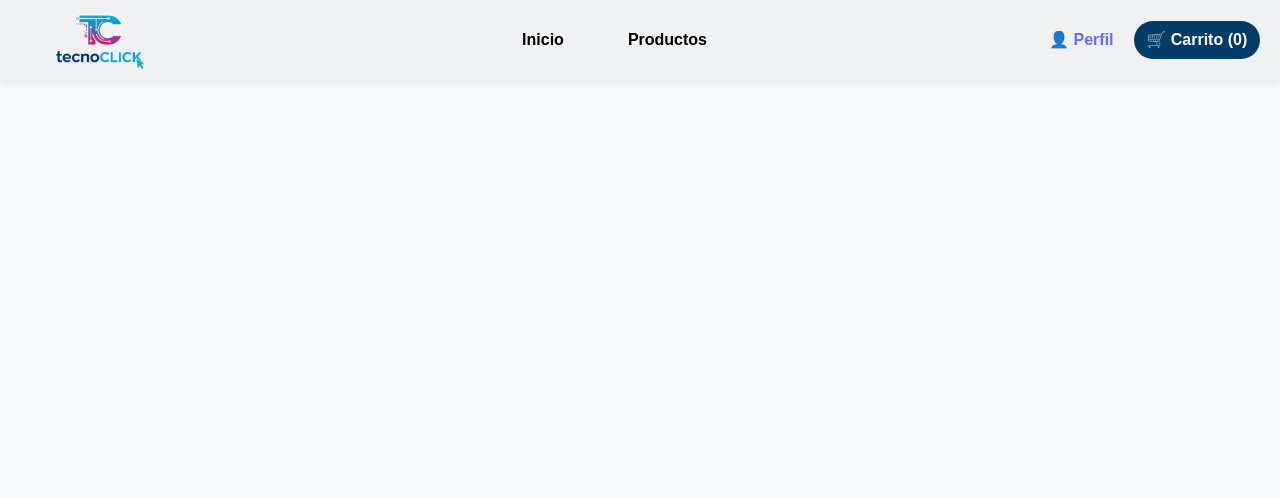
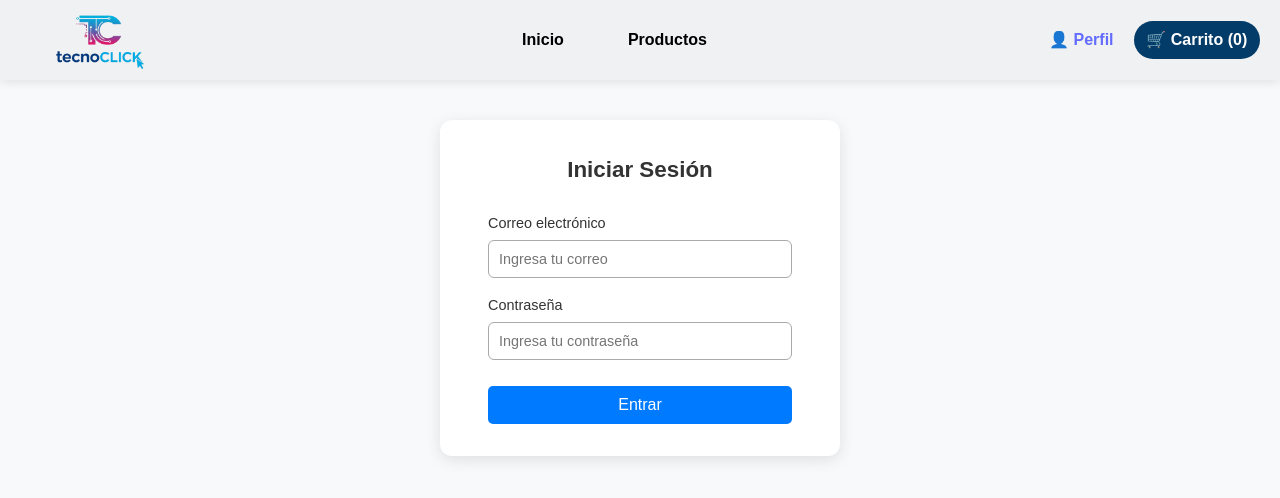
Before and after one commit to Lim-05/TecnoClick, a React (Vite) app in the folder Frontend/: page /login in a window 1280 px wide. Shown: the top 498 px of the page. Built offline with nearby package versions, Linux system fonts and the light colour scheme.

Commit message:
Vista de Login

```diff
--- a/Frontend/src/App.jsx
+++ b/Frontend/src/App.jsx
@@ -9,6 +9,7 @@ import ProductDetail from './pages/ProductDetail';
 import CheckoutForm from './components/checkout/CheckoutForm';
 import Reg_Compra from './components/cart/Reg_Compra'; // ← Agregar esta importación
 import Perfil from './pages/Perfil';
+import Login from './pages/Login';
 import './App.css';
 
 function App() {
@@ -26,6 +27,7 @@ function App() {
               <Route path="/registro-compra" element={<Reg_Compra />} /> {/* ✅ Ruta agregada */}
               <Route path="/checkout" element={<CheckoutForm />} />
               <Route path="/perfil" element={<Perfil />} />
+              <Route path="/login" element={<Login />} />
             </Routes>
           </main>
         </div>
--- /dev/null
+++ b/Frontend/src/pages/Login.css
@@ -0,0 +1,85 @@
+/* ======= Estructura general ======= */
+.login-page {
+  min-height: 100vh;
+  background-color: #f8f9fa;
+  display: flex;
+  flex-direction: column;
+  align-items: center;
+}
+
+/* ======= Contenedor del login ======= */
+.login-container {
+  margin-top: 15vh; /* espacio bajo el header */
+  background: white;
+  border-radius: 12px;
+  padding: 2rem 3rem;
+  box-shadow: 0 4px 15px rgba(0, 0, 0, 0.1);
+  width: 100%;
+  max-width: 400px;
+  text-align: center;
+}
+
+/* ======= Título ======= */
+.login-container h4 {
+  margin-bottom: 1.5rem;
+  font-size: 1.4rem;
+}
+
+/* ======= Formulario ======= */
+form {
+  display: flex;
+  flex-direction: column;
+  gap: 1rem;
+}
+
+label {
+  display: flex;
+  flex-direction: column;
+  font-size: 0.9rem;
+  text-align: left;
+}
+
+input {
+  margin-top: 5px;
+  padding: 10px;
+  border: 1px solid #aaa;
+  border-radius: 6px;
+  font-size: 0.9rem;
+}
+
+input:focus {
+  outline: none;
+  border-color: #007bff;
+}
+
+/* ======= Botón ======= */
+button.continue-btn {
+  margin-top: 10px;
+  padding: 10px 20px;
+  font-size: 1rem;
+  border: none;
+  border-radius: 5px;
+  cursor: pointer;
+  background-color: #007bff;
+  color: #fff;
+  transition: background 0.2s;
+}
+
+button.continue-btn:hover {
+  background-color: #0056b3;
+}
+
+/* ======= Enlace de registro ======= */
+.register-link {
+  margin-top: 1rem;
+  font-size: 0.9rem;
+}
+
+.register-link a {
+  color: #007bff;
+  text-decoration: none;
+}
+
+.register-link a:hover {
+  text-decoration: underline;
+}
--- /dev/null
+++ b/Frontend/src/pages/Login.jsx
@@ -0,0 +1,56 @@
+import React, { useState } from 'react';
+import { Link } from 'react-router-dom';
+import './Login.css';
+
+const Login = () => {
+  const [correo, setCorreo] = useState('');
+  const [contrasena, setContrasena] = useState('');
+
+  const handleSubmit = (e) => {
+    e.preventDefault();
+    console.log('Datos enviados:', { correo, contrasena });
+  };
+
+  return (
+    <div className="login-page">
+
+      {/* Contenedor del login */}
+      <div className="login-container">
+        <h4>Iniciar Sesión</h4>
+        <form onSubmit={handleSubmit}>
+          <label>
+            Correo electrónico
+            <input
+              type="email"
+              placeholder="Ingresa tu correo"
+              value={correo}
+              onChange={(e) => setCorreo(e.target.value)}
+              required
+            />
+          </label>
+
+          <label>
+            Contraseña
+            <input
+              type="password"
+              placeholder="Ingresa tu contraseña"
+              value={contrasena}
+              onChange={(e) => setContrasena(e.target.value)}
+              required
+            />
+          </label>
+
+          <button type="submit" className="continue-btn active">
+            Entrar
+          </button>
+        </form>
+
+        {/*<p className="register-link">
+          ¿No tienes cuenta? <Link to="/registro">Regístrate aquí</Link>
+        </p>*/}
+      </div>
+    </div>
+  );
+};
+
+export default Login;
```
Also changed, not shown: 1 other file (tests, documents, lock files or other folders).
